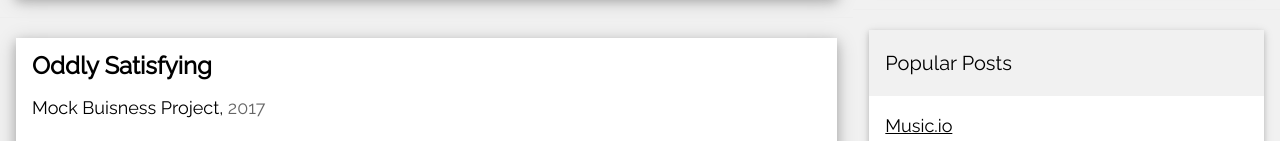
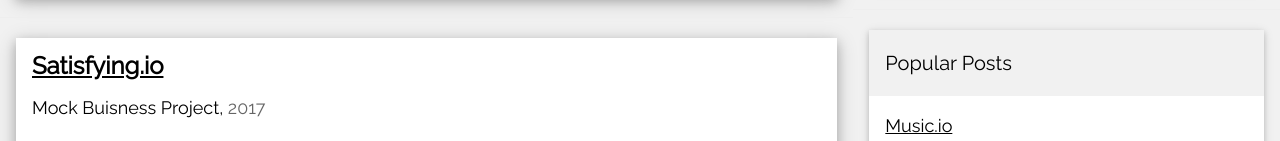
Before and after one commit to 120dcamuzo28/120dcamuzo28.io, a plain HTML site: page index.html in a window 1280 px wide. Shown: the part 368-509 px from the top of the page. Drawn offline with nearby package versions, Linux system fonts and the light colour scheme.

Commit message:
Update index.html

```diff
--- a/index.html
+++ b/index.html
@@ -49,7 +49,7 @@ and is wrapped around the whole page content, except for the footer in this exam
   <!-- Blog entry -->
   <div class="w3-card-4 w3-margin w3-white">
     <div class="w3-container">
-      <h3><b>Oddly Satisfying</b></h3>
+      <h3><b><a href="https://120dcamuzo28.github.io/Satisfying.io/"> Satisfying.io</a></b></h3>
       <h5>Mock Buisness Project, <span class="w3-opacity">2017</span></h5>
     </div>
 
```
